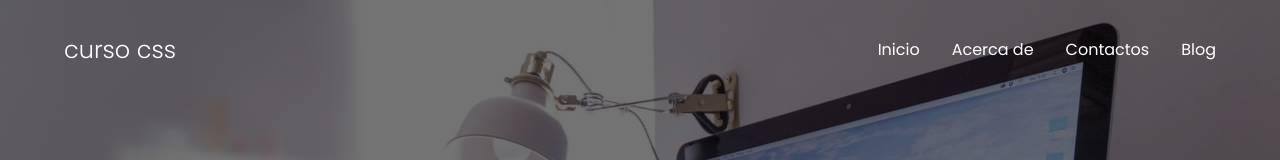
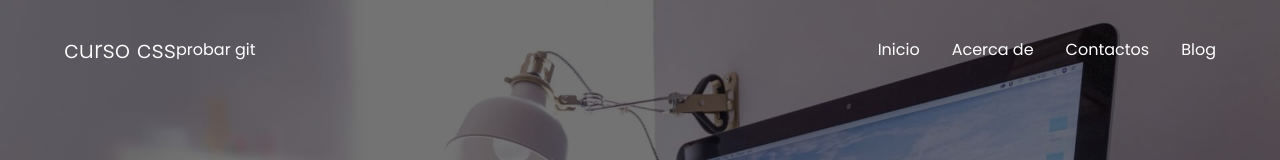
Before and after one commit to gabriel1032/CursoCss, a plain HTML site: page index.html in a window 1280 px wide. Shown: the top 160 px of the page. Drawn offline with Linux system fonts and the light colour scheme.

Commit message:
es solo para probar git

```diff
--- a/index.html
+++ b/index.html
@@ -15,6 +15,7 @@
             <div class="nav_logo">
                 <h2 class="nav_title">curso css</h2>
             </div>
+            <p>probar git</p>
             <ul class="nav_link nav_link--menu">
                 <li class="nav_items">
                     <a href="#" class="nav_links">Inicio</a>
```
